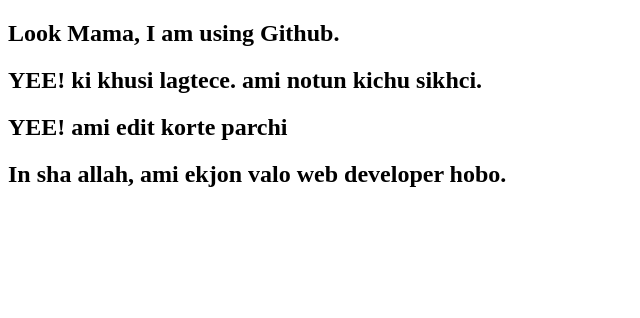
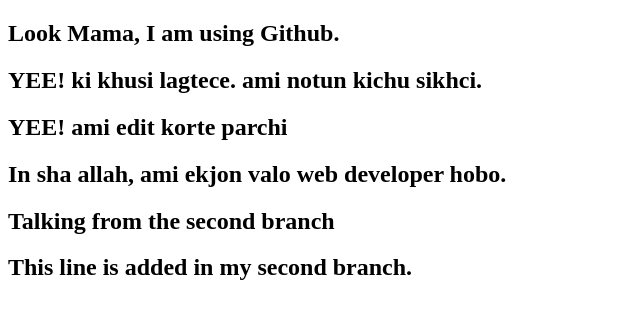
Before and after one commit to Rifat91/My-first-repository, a plain HTML site: page index.html in a window 1280 px wide. Shown: the whole page, without its empty margins (0-640 px from the left). Drawn offline with Linux system fonts and the light colour scheme.

Commit message:
my second branch

```diff
--- a/index.html
+++ b/index.html
@@ -10,6 +10,8 @@
     <h2>YEE! ki khusi lagtece. ami notun kichu sikhci.</h2>
     <h2>YEE! ami edit korte parchi</h2>
     <h2>In sha allah, ami ekjon valo web developer hobo.</h2>
+    <h2>Talking from the second branch</h2>
+    <h2>This line is added in my second branch.</h2>
 
 </body>
 </html>
```
